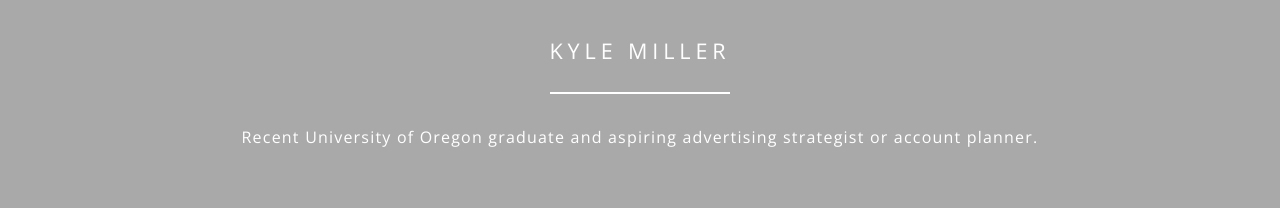
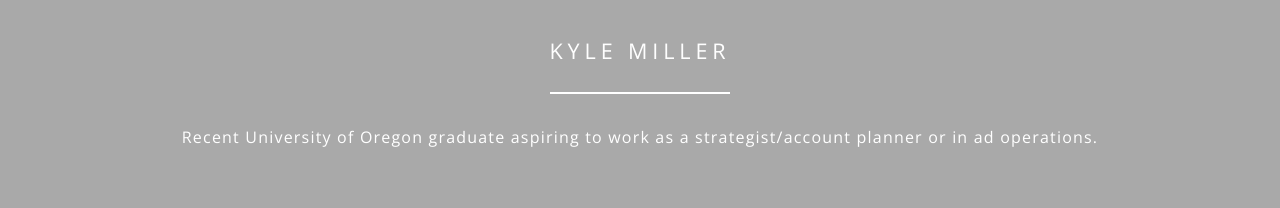
Before and after one commit to kmiller6/kmiller6.github.io, a plain HTML site: page index.html in a window 1280 px wide. Shown: the top 208 px of the page. Drawn offline with nearby package versions, Linux system fonts and the light colour scheme.

Commit message:
header edit

```diff
--- a/index.html
+++ b/index.html
@@ -17,7 +17,7 @@
 					<section id="footer" class="wrapper style2 special">
 							<header class="major">
 								<h2 class="name">Kyle Miller</h2>
-								<p>Recent University of Oregon graduate and aspiring advertising strategist or account planner.</p>
+								<p>Recent University of Oregon graduate aspiring to work as a strategist/account planner or in ad operations.</p>
 
 							</header>
 					</section>
```
